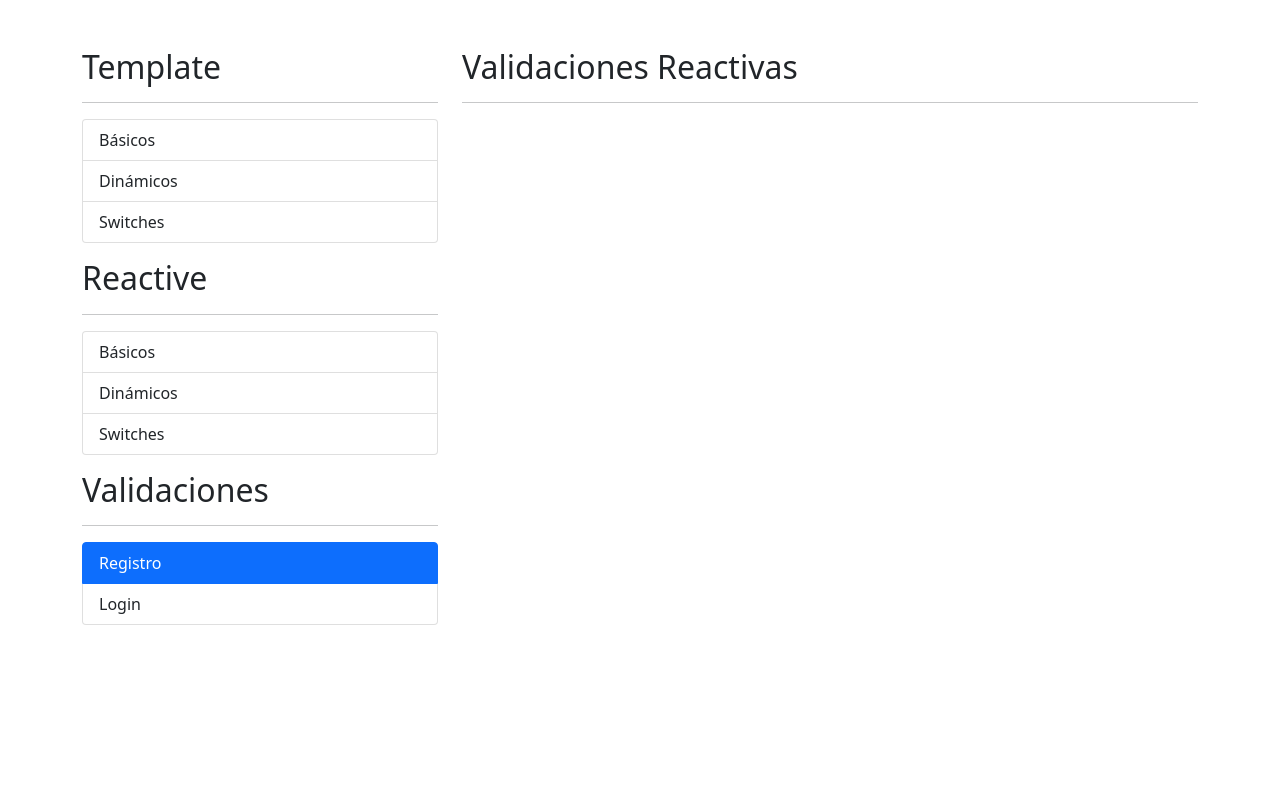
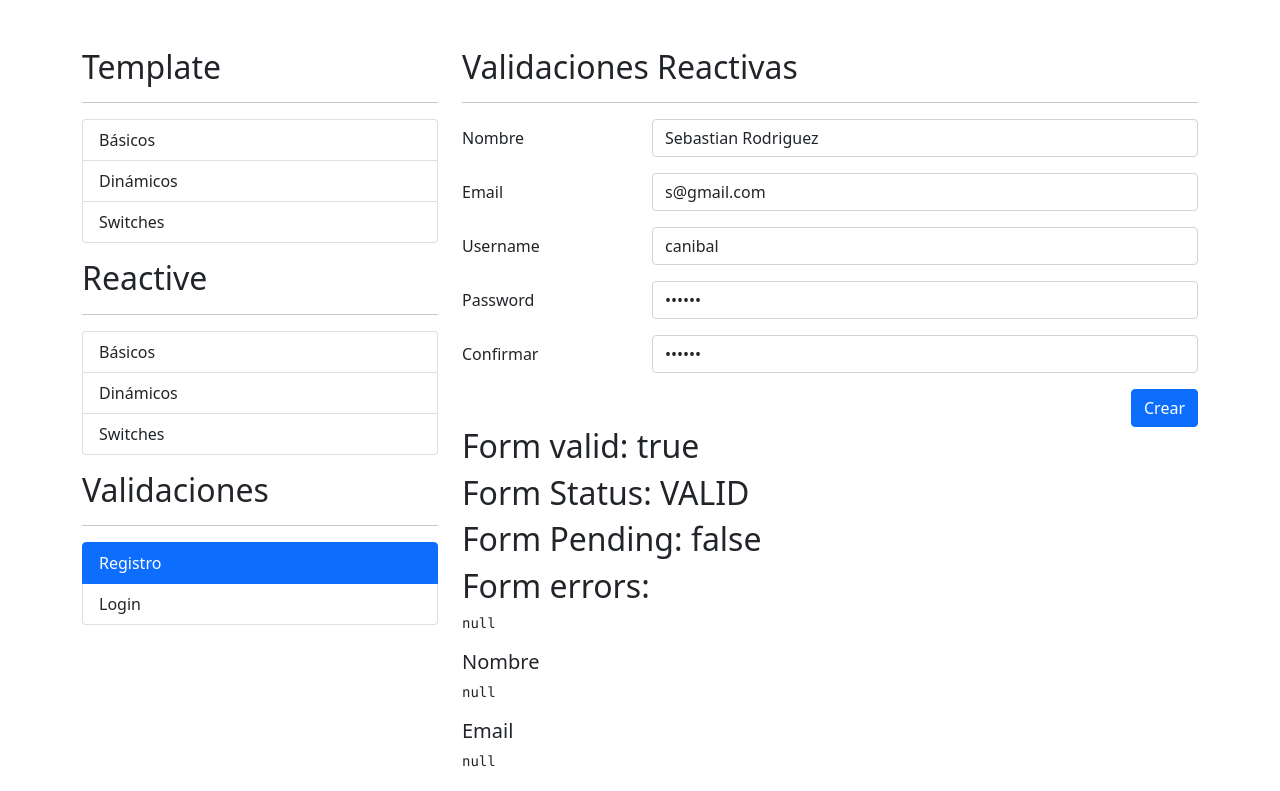
Before and after one commit to soRodriguezz/formularios-app-angular, an Angular app: page /auth/registro in a window 1280 px wide. Shown: the top 791 px of the page. Built offline with nearby package versions, Linux system fonts and the light colour scheme; data requests are answered from the project's data file.

Commit message:
validators inputs

```diff
--- /dev/null
+++ b/db.json
@@ -0,0 +1,19 @@
+{
+    "usuarios": [
+        {
+            "id": 1,
+            "email": "test1@test.com",
+            "username": "test1"
+        },
+        {
+            "id": 2,
+            "email": "test2@test.com",
+            "username": "test2"
+        },
+        {
+            "id": 3,
+            "email": "test3@test.com",
+            "username": "test3"
+        }
+    ]
+}
--- a/src/app/app.module.ts
+++ b/src/app/app.module.ts
@@ -1,5 +1,6 @@
 import { NgModule } from '@angular/core';
 import { BrowserModule } from '@angular/platform-browser';
+import { HttpClientModule } from '@angular/common/http';
 
 import { AppRoutingModule } from './app-routing.module';
 import { AppComponent } from './app.component';
@@ -12,7 +13,8 @@ import { SharedModule } from './shared/shared.module';
   imports: [
     BrowserModule,
     AppRoutingModule,
-    SharedModule
+    SharedModule,
+    HttpClientModule
   ],
   providers: [],
   bootstrap: [AppComponent]
--- a/src/app/auth/auth.module.ts
+++ b/src/app/auth/auth.module.ts
@@ -4,13 +4,15 @@ import { CommonModule } from '@angular/common';
 import { AuthRoutingModule } from './auth-routing.module';
 import { RegistroComponent } from './pages/registro/registro.component';
 import { LoginComponent } from './pages/login/login.component';
+import { ReactiveFormsModule } from '@angular/forms';
 
 
 @NgModule({
   declarations: [RegistroComponent, LoginComponent],
   imports: [
     CommonModule,
-    AuthRoutingModule
+    AuthRoutingModule,
+    ReactiveFormsModule
   ]
 })
 export class AuthModule { }
--- a/src/app/auth/pages/registro/registro.component.html
+++ b/src/app/auth/pages/registro/registro.component.html
@@ -3,8 +3,90 @@
 
 <div class="row">
     <div class="col">
-        <form>
+        <form autocomplete="off" (ngSubmit)="submitFormulario()" [formGroup]="miFormulario">
+            <!-- Nombre -->
+            <div class="row mb-3">
+                <label class="col-sm-3 col-form-label">Nombre</label>
+                <div class="col-sm-9">
+                    <input type="text" class="form-control" formControlName="nombre" placeholder="Nombre del usuario">
+                    <span class="form-text text-danger" *ngIf="campoNoValido('nombre')">
+                        Debe de ser en formato de nombre y apellido
+                    </span>
+                </div>
+            </div>
 
+            <!-- Email -->
+            <div class="row mb-3">
+                <label class="col-sm-3 col-form-label">Email</label>
+                <div class="col-sm-9">
+                    <input type="email" class="form-control" formControlName="email" placeholder="Email del usuario">
+                    <span class="form-text text-danger" *ngIf="campoNoValido('email')">
+                        {{ emailErrorMsg }}
+                    </span>
+                </div>
+            </div>
+
+            <!-- Username -->
+            <div class="row mb-3">
+                <label class="col-sm-3 col-form-label">Username</label>
+                <div class="col-sm-9">
+                    <input type="text" class="form-control" formControlName="username" placeholder="Nombre codigo del usuario">
+                    <span class="form-text text-danger" *ngIf="campoNoValido('username')">
+                        El username no puede ser strider
+                    </span>
+                </div>
+            </div>
+
+            <!-- Password -->
+            <div class="row mb-3">
+                <label class="col-sm-3 col-form-label">Password</label>
+                <div class="col-sm-9">
+                    <input type="password" class="form-control" formControlName="password" placeholder="Password de su cuenta">
+                    <span class="form-text text-danger" *ngIf="campoNoValido('password')">
+                        El password debe de ser mayor de 6 caracteres
+                    </span>
+                </div>
+            </div>
+
+            <!-- Password2 -->
+            <div class="row mb-3">
+                <label class="col-sm-3 col-form-label">Confirmar</label>
+                <div class="col-sm-9">
+                    <input type="password" class="form-control" formControlName="confirmar" placeholder="Confirmar la password">
+                    <span class="form-text text-danger" *ngIf="campoNoValido('confirmar')">
+                        Las password deben ser iguales
+                    </span>
+                </div>
+            </div>
+
+            <div class="row">
+                <div class="col">
+                    <button type="submit" class="btn btn-primary float-end" [disabled]="miFormulario.pending">
+                        Crear
+                    </button>
+                </div>
+            </div>
         </form>
     </div>
 </div>
+
+<h2>Form valid: {{miFormulario.valid}}</h2>
+<h2>Form Status: {{miFormulario.status}}</h2>
+<h2>Form Pending: {{miFormulario.pending}}</h2>
+<h2>Form errors:</h2>
+<pre>{{ miFormulario.errors | json }}</pre>
+
+<h5>Nombre</h5>
+<pre>{{ miFormulario.controls.nombre.errors | json}}</pre>
+
+<h5>Email</h5>
+<pre>{{ miFormulario.controls.email.errors | json}}</pre>
+
+<h5>Username</h5>
+<pre>{{ miFormulario.controls.username.errors | json}}</pre>
+
+<h5>Password</h5>
+<pre>{{ miFormulario.controls.password.errors | json}}</pre>
+
+<h5>Confirmar</h5>
+<pre>{{ miFormulario.controls.confirmar.errors | json}}</pre>
--- a/src/app/auth/pages/registro/registro.component.ts
+++ b/src/app/auth/pages/registro/registro.component.ts
@@ -1,4 +1,7 @@
+import { EmailValidatorService } from './../../../shared/validator/email-validator.service';
+import { FormBuilder, FormGroup, Validators, FormControl } from '@angular/forms';
 import { Component, OnInit } from '@angular/core';
+import { ValidatorService } from 'src/app/shared/validator/validator.service';
 
 @Component({
   selector: 'app-registro',
@@ -8,9 +11,52 @@ import { Component, OnInit } from '@angular/core';
 })
 export class RegistroComponent implements OnInit {
 
-  constructor() { }
+  miFormulario: FormGroup = this._fb.group({
+    nombre: ['', [Validators.required, Validators.pattern(this._vs.nombreApellidoPattern)]],
+    email: ['', [Validators.required, Validators.pattern(this._vs.emailPattern)], [this._ev]],
+    username: ['', [Validators.required, this._vs.noPuedeSerStrider]],
+    password: ['', [Validators.required, Validators.minLength(6)]],
+    confirmar: ['', [Validators.required]],
+  },{
+    validators: [this._vs.camposIguales('password', 'confirmar')]
+  });
+
+  get emailErrorMsg(): string {
+    const errors = this.miFormulario.get('email')?.errors;
+    if( errors?.required){
+      return 'El campo es requerido';
+    } else if( errors?.pattern){
+      return 'El formato no es valido';
+    } else if( errors?.emailExists){
+      return 'El email ya esta en uso';
+    }else{
+      return '';
+    }
+  }
+
+  constructor( private _fb: FormBuilder, private _vs: ValidatorService, private _ev: EmailValidatorService) { }
 
   ngOnInit(): void {
+    this.miFormulario.reset({
+      nombre: 'Sebastian Rodriguez',
+      email: 's@gmail.com',
+      username: 'canibal',
+      password: '123456',
+      confirmar: '123456',
+    });
+  }
+
+  campoNoValido( campo:string) {
+    // muestra el error si el campo es invalido y fue tocado
+    return this.miFormulario.get(campo)?.invalid && this.miFormulario.get(campo)?.touched;
+  }
+
+
+
+  submitFormulario(){
+    console.log(this.miFormulario.value);
+    // toca y destoca los campos del formulario
+    this.miFormulario.markAllAsTouched();
   }
 
 }
--- /dev/null
+++ b/src/app/shared/validator/email-validator.service.ts
@@ -0,0 +1,28 @@
+import { HttpClient } from '@angular/common/http';
+import { Injectable } from '@angular/core';
+import { AbstractControl, AsyncValidator, ValidationErrors } from '@angular/forms';
+import { Observable } from 'rxjs';
+import { map, delay } from 'rxjs/operators';
+
+@Injectable({
+  providedIn: 'root'
+})
+export class EmailValidatorService implements AsyncValidator{
+
+  constructor( private http: HttpClient) { }
+
+  validate(control: AbstractControl): Observable<ValidationErrors | null> {
+    const email = control.value;
+    console.log(email);
+    return this.http.get<any[]>(`http://localhost:3000/usuarios?q=${ email }`)
+    .pipe(
+      delay(3000),
+      map(users => {
+        console.log(users);
+        return users.length > 0 ? {'emailExists': true} : null;
+      })
+    )
+  }
+
+
+}
--- /dev/null
+++ b/src/app/shared/validator/validator.service.ts
@@ -0,0 +1,44 @@
+import { Injectable } from '@angular/core';
+import { AbstractControl, FormControl, ValidationErrors } from '@angular/forms';
+
+@Injectable({
+  providedIn: 'root'
+})
+export class ValidatorService {
+
+  /* Valida que el campo nombre tenga solo campos de la A a la Z de mayusculas y minusculas.
+    y el + significa que no importa la cantidad de caracteres.*/
+  public nombreApellidoPattern: string = '([a-zA-Z]+) ([a-zA-Z]+)';
+  public emailPattern: string = "^[a-z0-9._%+-]+@[a-z0-9.-]+\\.[a-z]{2,4}$"; // validacion email
+
+  constructor() { }
+
+  noPuedeSerStrider( control:FormControl ): ValidationErrors | null {
+    const valor: string = control.value?.trim().toLowerCase();
+    if (valor === 'strider') {
+      // se considera error
+      return {
+        noStrider: true
+      }
+    }
+
+    //todo esta bien
+    return null;
+  }
+
+  camposIguales(campo1:string, campo2:string) {
+    return (formGroup: AbstractControl): ValidationErrors | null => {
+      const pass1 = formGroup.get(campo1)?.value;
+      const pass2 = formGroup.get(campo2)?.value;
+
+      if(pass1 !== pass2) {
+        formGroup.get(campo2)?.setErrors({ noIguales: true });
+        return { noIguales: true};
+      }
+
+      formGroup.get(campo2)?.setErrors(null);
+      return null;
+    }
+  }
+
+}
```
Also changed, not shown: src/app/shared/validator/validaciones.ts (added, +25 -0 lines).
